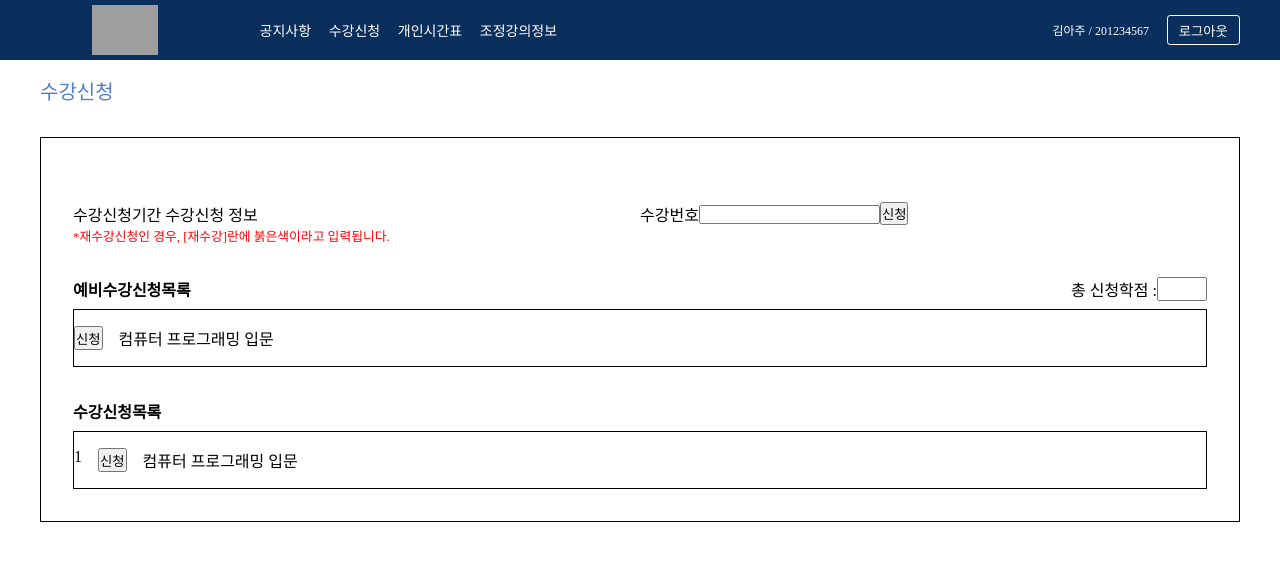
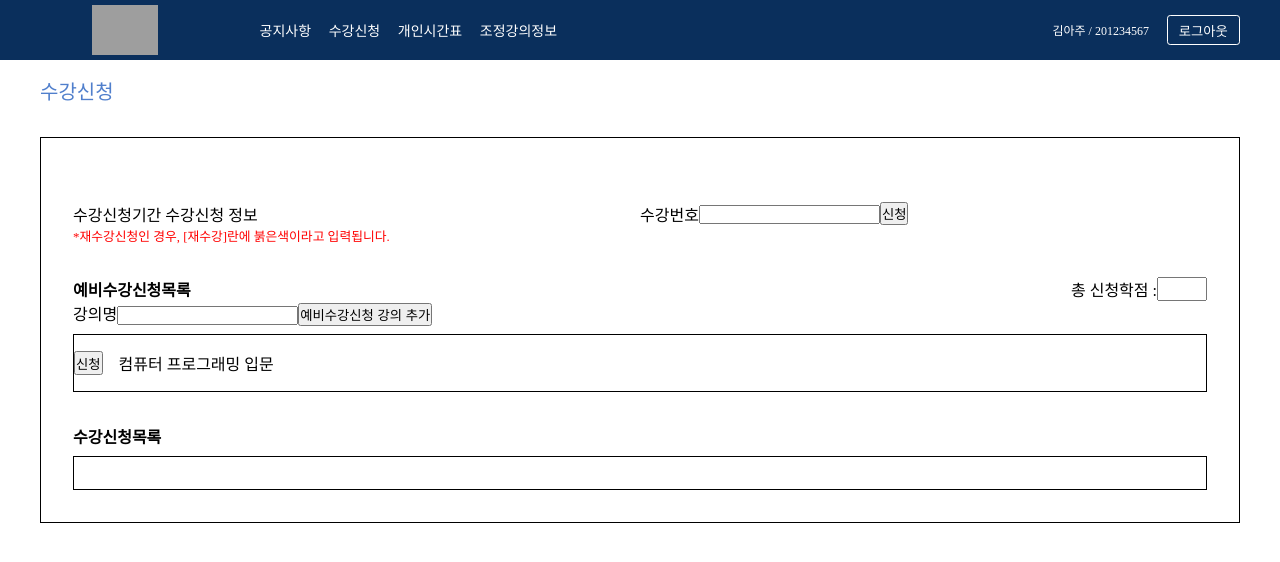
Before and after one commit to hjhj97/next-ajou-sugang, a Next.js app: page /apply in a window 1280 px wide. Shown: the top 562 px of the page. Built offline with nearby package versions, Linux system fonts and the light colour scheme; grey boxes are pictures that could not be loaded.

Commit message:
feat : 예비신청 추가 기능 추가

```diff
--- a/pages/apply/index.tsx
+++ b/pages/apply/index.tsx
@@ -1,4 +1,4 @@
-import React, { useState } from "react";
+import React, { useRef, useState } from "react";
 import styles from "@/styles/apply.module.css";
 import { applyLecture } from "@/mock/server";
 import SugangTable from "@/components/SugangTable";
@@ -9,6 +9,7 @@ export interface Lecture {
 }
 
 function Apply() {
+  const lectureRef = useRef<HTMLInputElement>();
   const [sugangList, setSugangList] = useState<Lecture[]>([{ code: "AB123", name: "컴퓨터 프로그래밍 입문" }]);
 
   const onClickApply = async (code: string) => {
@@ -19,6 +20,18 @@ function Apply() {
       // 실패
       alert("정원이 초과되었습니다.");
     }
+  };
+
+  const onClickDelete = async (code: string) => {
+    //
+  };
+
+  const addPreSugang = () => {
+    if (lectureRef.current == undefined) return;
+    const lectureName = lectureRef.current?.value;
+
+    setSugangList((prev) => [...prev, { name: lectureName, code: "NONE" }]);
+    lectureRef.current.value = "";
   };
 
   return (
@@ -45,10 +58,16 @@ function Apply() {
         <div>
           <div style={{ display: "flex", justifyContent: "space-between" }}>
             <h4>예비수강신청목록</h4>
+
             <div style={{ display: "flex" }}>
               <label>총 신청학점 : </label>
               <input type="text" style={{ width: "50px" }} />
             </div>
+          </div>
+          <div>
+            <label htmlFor="lecture-name">강의명</label>
+            <input type="text" id="lecture-name" ref={lectureRef} />
+            <button onClick={addPreSugang}>예비수강신청 강의 추가</button>
           </div>
           <SugangTable sugangList={sugangList} onClickApply={onClickApply} />
         </div>
@@ -57,11 +76,7 @@ function Apply() {
           <h4>수강신청목록</h4>
           <div
             style={{ display: "flex", gap: "1rem", padding: "1rem 0", border: "1px solid black", marginTop: "0.5rem" }}
-          >
-            <p>1</p>
-            <button>신청</button>
-            <p>컴퓨터 프로그래밍 입문</p>
-          </div>
+          ></div>
         </div>
       </div>
     </div>
```
